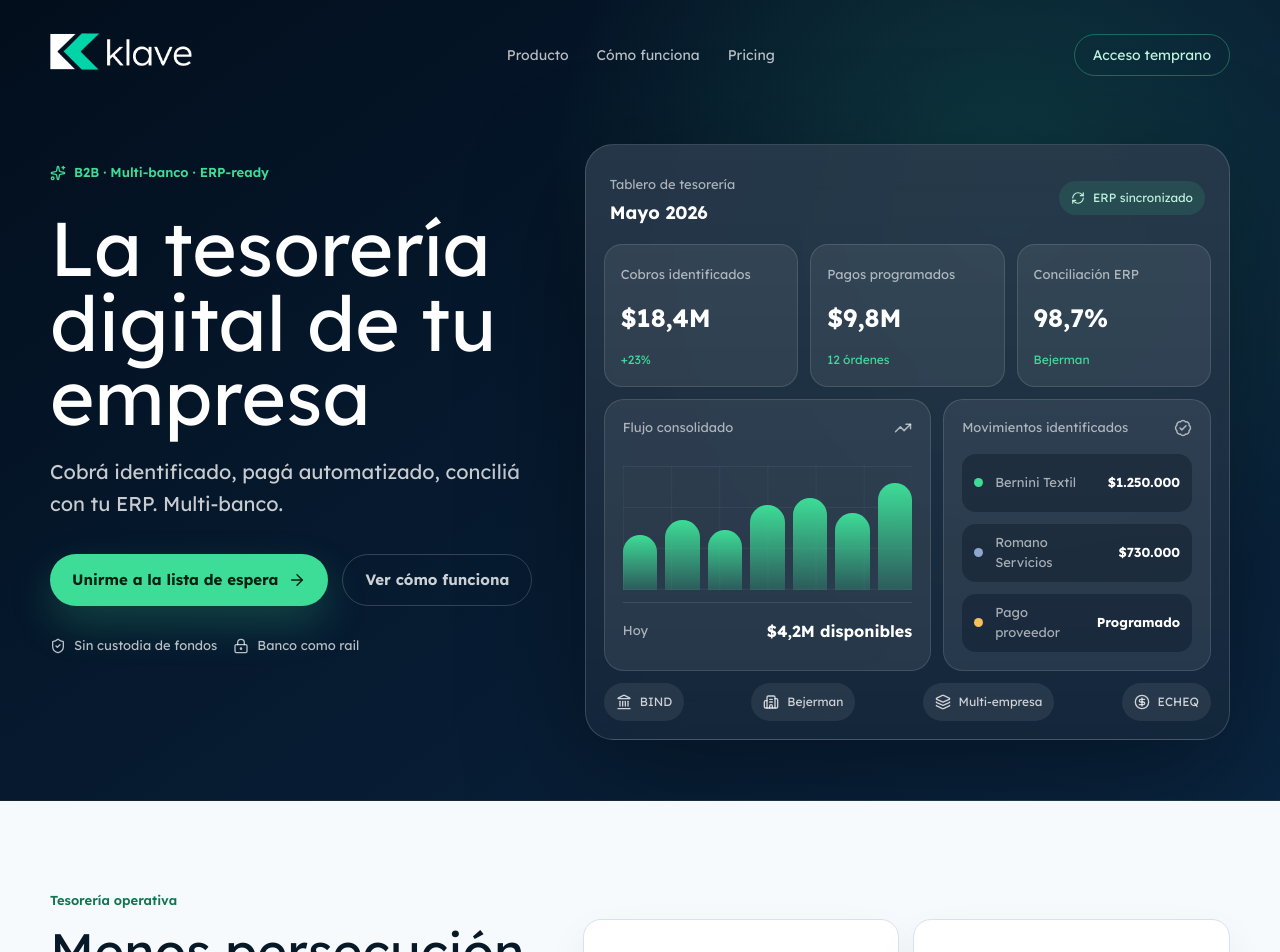
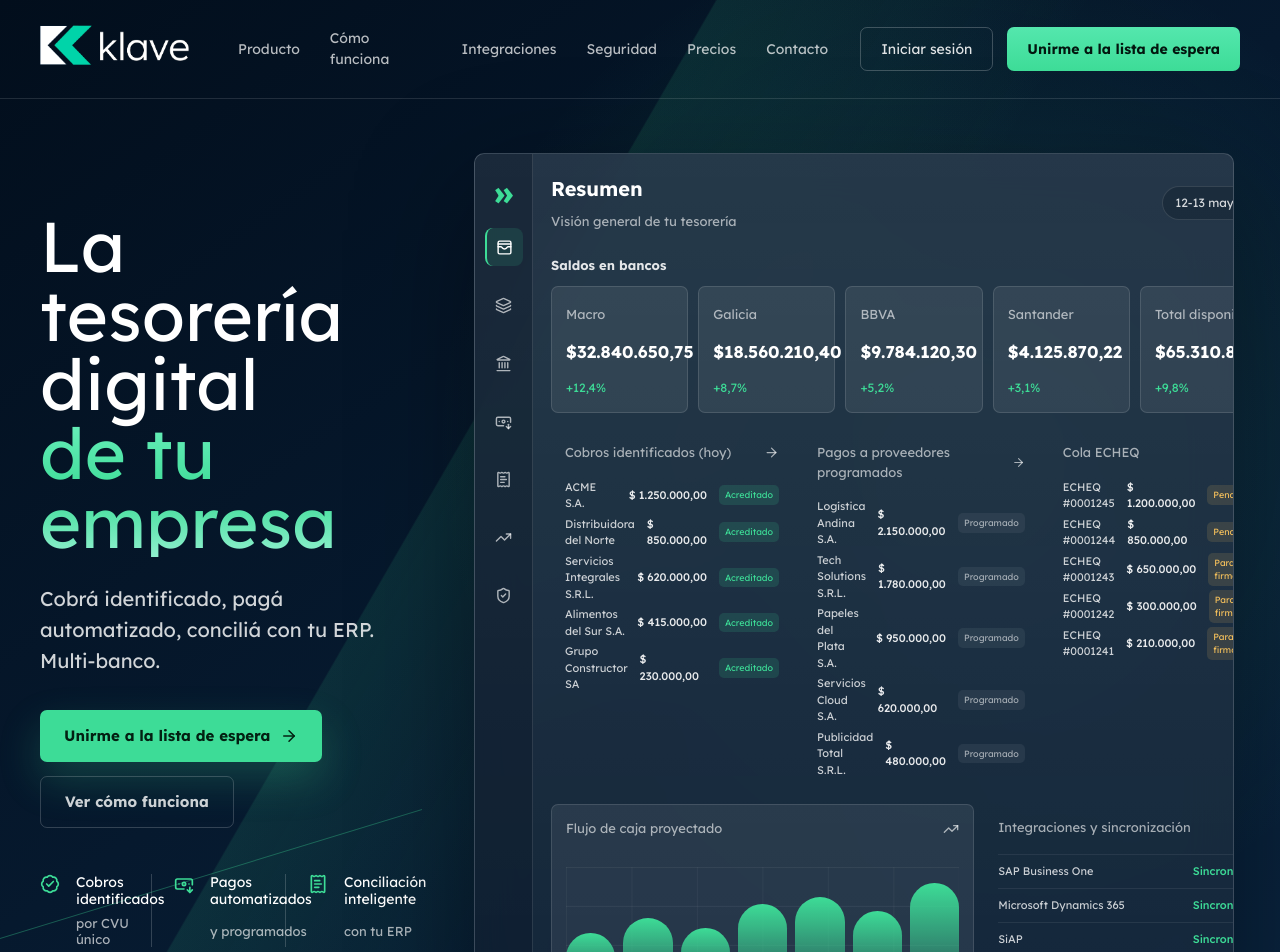
Before and after one commit to gonazurak/klave-landing, a Next.js app: page / in a window 1280 px wide. Shown: the top 952 px of the page. Built offline with nearby package versions, Linux system fonts and the light colour scheme.

Commit message:
Match dark landing concept more closely

```diff
--- a/src/app/globals.css
+++ b/src/app/globals.css
@@ -42,31 +42,57 @@
 }
 
 .hero-shell {
+  position: relative;
   min-height: 100vh;
   overflow: hidden;
   background:
-    radial-gradient(circle at 78% 24%, rgba(61, 220, 151, 0.16), transparent 28rem),
-    linear-gradient(145deg, #020e1c 0%, #06192e 46%, #0a2540 100%);
+    linear-gradient(120deg, transparent 0 36%, rgba(61, 220, 151, 0.11) 36.1%, transparent 55%),
+    radial-gradient(circle at 74% 36%, rgba(61, 220, 151, 0.14), transparent 32rem),
+    linear-gradient(145deg, #020e1c 0%, #06192e 44%, #0a2540 100%);
   border-bottom: 1px solid rgba(255, 255, 255, 0.08);
+}
+
+.hero-shell::before {
+  content: "";
+  position: absolute;
+  left: -12vw;
+  bottom: 11vh;
+  width: 45vw;
+  height: 30vh;
+  border-top: 1px solid rgba(61, 220, 151, 0.34);
+  border-bottom: 1px solid rgba(61, 220, 151, 0.16);
+  transform: skewY(-17deg);
+  box-shadow:
+    0 36px 0 rgba(61, 220, 151, 0.22),
+    0 72px 0 rgba(61, 220, 151, 0.16),
+    0 108px 0 rgba(61, 220, 151, 0.12);
+  pointer-events: none;
 }
 
 .hero-grid {
   display: grid;
-  grid-template-columns: minmax(0, 0.86fr) minmax(520px, 1.14fr);
-  gap: 48px;
-  width: min(1180px, calc(100% - 48px));
-  min-height: 100vh;
+  grid-template-columns: minmax(380px, 0.72fr) minmax(760px, 1.28fr);
+  gap: 54px;
+  width: min(1440px, calc(100% - 80px));
+  min-height: calc(100vh - 126px);
   margin: 0 auto;
-  padding: 28px 0 56px;
+  padding: 54px 0 36px;
 }
 
 .site-header {
-  grid-column: 1 / -1;
+  position: relative;
+  z-index: 3;
+  border-bottom: 1px solid rgba(255, 255, 255, 0.12);
+}
+
+.header-inner {
   display: grid;
   grid-template-columns: auto 1fr auto;
   align-items: center;
-  gap: 28px;
-  height: 54px;
+  gap: 32px;
+  width: min(1440px, calc(100% - 80px));
+  height: 98px;
+  margin: 0 auto;
 }
 
 .brand {
@@ -76,7 +102,7 @@
 
 .brand img {
   display: block;
-  width: 158px;
+  width: 166px;
   height: auto;
 }
 
@@ -84,9 +110,15 @@
   justify-self: center;
   display: flex;
   align-items: center;
-  gap: 28px;
+  gap: 30px;
   color: rgba(255, 255, 255, 0.72);
   font-size: 14px;
+}
+
+.header-actions {
+  display: flex;
+  align-items: center;
+  gap: 14px;
 }
 
 .nav-links a,
@@ -108,11 +140,25 @@
   display: inline-flex;
   align-items: center;
   justify-content: center;
-  min-height: 42px;
-  padding: 0 18px;
-  border: 1px solid rgba(61, 220, 151, 0.36);
-  border-radius: 999px;
-  color: var(--aqua-soft);
+  min-height: 44px;
+  padding: 0 20px;
+  border: 0;
+  border-radius: 7px;
+  background: linear-gradient(180deg, #54e7ad, var(--aqua));
+  color: #03160f;
+  font-size: 14px;
+  font-weight: 650;
+}
+
+.login-link {
+  display: inline-flex;
+  align-items: center;
+  justify-content: center;
+  min-height: 44px;
+  padding: 0 20px;
+  border: 1px solid rgba(255, 255, 255, 0.22);
+  border-radius: 7px;
+  color: rgba(255, 255, 255, 0.88);
   font-size: 14px;
 }
 
@@ -124,7 +170,9 @@
 
 .hero-copy {
   align-self: center;
-  padding-bottom: 8vh;
+  position: relative;
+  z-index: 2;
+  padding-bottom: 3vh;
 }
 
 .eyebrow,
@@ -139,19 +187,28 @@
 }
 
 .hero-copy h1 {
-  max-width: 680px;
-  margin: 24px 0 22px;
-  font-size: clamp(48px, 6vw, 76px);
+  max-width: 520px;
+  margin: 0 0 26px;
+  font-size: clamp(54px, 5.5vw, 78px);
   line-height: 0.98;
   letter-spacing: 0;
+}
+
+.hero-copy h1 span {
+  display: block;
+  color: var(--aqua);
+  background: linear-gradient(180deg, #69efbb 0%, #3ddc97 54%, #8ff0ce 100%);
+  -webkit-background-clip: text;
+  background-clip: text;
+  -webkit-text-fill-color: transparent;
 }
 
 .hero-copy p {
   max-width: 560px;
   margin: 0;
-  color: rgba(255, 255, 255, 0.78);
+  color: rgba(255, 255, 255, 0.82);
   font-size: 20px;
-  line-height: 1.6;
+  line-height: 1.55;
 }
 
 .hero-actions {
@@ -168,8 +225,8 @@
   justify-content: center;
   gap: 10px;
   min-height: 52px;
-  border-radius: 999px;
-  padding: 0 22px;
+  border-radius: 7px;
+  padding: 0 24px;
   font-size: 15px;
   font-weight: 650;
 }
@@ -190,32 +247,94 @@
   color: rgba(255, 255, 255, 0.8);
 }
 
-.trust-row {
-  display: flex;
-  flex-wrap: wrap;
-  gap: 16px;
-  margin-top: 30px;
+.value-strip {
+  display: grid;
+  grid-template-columns: repeat(3, 1fr);
+  gap: 22px;
+  margin-top: 46px;
+  max-width: 570px;
 }
 
-.trust-row span {
-  display: inline-flex;
-  align-items: center;
-  gap: 8px;
-  color: rgba(255, 255, 255, 0.72);
+.value-strip span {
+  display: grid;
+  grid-template-columns: 24px 1fr;
+  gap: 8px 12px;
+  align-items: start;
+  min-width: 0;
+  color: white;
+  font-size: 14px;
+  line-height: 1.2;
+  padding-right: 18px;
+  border-right: 1px solid rgba(255, 255, 255, 0.18);
+}
+
+.value-strip span:last-child {
+  border-right: 0;
+}
+
+.value-strip svg {
+  color: var(--aqua);
+  grid-row: span 2;
+}
+
+.value-strip small {
+  color: rgba(255, 255, 255, 0.66);
   font-size: 13px;
 }
 
 .hero-product {
   align-self: center;
+  position: relative;
+  z-index: 2;
+  display: grid;
+  grid-template-columns: 58px 1fr;
   min-width: 0;
-  padding: 18px;
+  min-height: 720px;
+  padding: 0;
   border: 1px solid rgba(255, 255, 255, 0.16);
-  border-radius: 28px;
+  border-radius: 10px;
   background:
     linear-gradient(180deg, rgba(255, 255, 255, 0.13), rgba(255, 255, 255, 0.055)),
     rgba(6, 25, 46, 0.82);
   box-shadow: 0 36px 120px rgba(0, 0, 0, 0.36);
   backdrop-filter: blur(22px);
+  overflow: hidden;
+}
+
+.app-sidebar {
+  display: flex;
+  flex-direction: column;
+  align-items: center;
+  gap: 20px;
+  padding: 22px 0;
+  border-right: 1px solid rgba(255, 255, 255, 0.12);
+  background: rgba(1, 13, 27, 0.28);
+}
+
+.app-mark {
+  color: var(--aqua);
+  font-size: 32px;
+  font-weight: 800;
+  line-height: 1;
+}
+
+.app-sidebar span {
+  display: grid;
+  place-items: center;
+  width: 38px;
+  height: 38px;
+  border-radius: 8px;
+  color: rgba(255, 255, 255, 0.66);
+}
+
+.app-sidebar .active {
+  color: white;
+  background: rgba(61, 220, 151, 0.12);
+  border-left: 2px solid var(--aqua);
+}
+
+.app-content {
+  padding: 20px 18px 18px;
 }
 
 .product-topbar,
@@ -230,7 +349,7 @@
 
 .product-topbar {
   gap: 18px;
-  padding: 8px 6px 18px;
+  padding: 0 0 24px;
 }
 
 .product-topbar span,
@@ -245,8 +364,8 @@
 
 .product-topbar strong {
   display: block;
-  margin-top: 4px;
-  font-size: 18px;
+  margin-bottom: 4px;
+  font-size: 20px;
 }
 
 .sync-pill {
@@ -256,15 +375,24 @@
   min-height: 34px;
   padding: 0 12px;
   border-radius: 999px;
-  background: rgba(61, 220, 151, 0.12);
-  color: var(--aqua-soft);
+  border: 1px solid rgba(255, 255, 255, 0.12);
+  background: rgba(2, 14, 28, 0.24);
+  color: rgba(255, 255, 255, 0.82);
   font-size: 12px;
+}
+
+.panel-label {
+  display: block;
+  margin-bottom: 10px;
+  color: rgba(255, 255, 255, 0.88);
+  font-size: 13px;
+  font-weight: 650;
 }
 
 .metric-grid {
   display: grid;
-  grid-template-columns: repeat(3, 1fr);
-  gap: 12px;
+  grid-template-columns: repeat(5, minmax(0, 1fr));
+  gap: 10px;
 }
 
 .metric-card,
@@ -279,14 +407,14 @@
 
 .metric-card {
   min-height: 118px;
-  border-radius: 18px;
-  padding: 16px;
+  border-radius: 7px;
+  padding: 14px;
 }
 
 .metric-card strong {
   display: block;
   margin: 14px 0 10px;
-  font-size: 25px;
+  font-size: 17px;
 }
 
 .metric-card small {
@@ -296,16 +424,18 @@
 
 .dashboard-main {
   display: grid;
-  grid-template-columns: 1.1fr 0.9fr;
-  gap: 12px;
-  margin-top: 12px;
+  grid-template-columns: 1fr 1.06fr 0.9fr;
+  gap: 10px;
+  margin-top: 16px;
 }
 
 .cash-panel,
-.activity-panel {
-  min-height: 264px;
-  border-radius: 20px;
-  padding: 18px;
+.activity-panel,
+.table-panel,
+.sync-panel {
+  min-height: 236px;
+  border-radius: 7px;
+  padding: 14px;
 }
 
 .panel-heading {
@@ -318,7 +448,7 @@
   grid-template-columns: repeat(7, 1fr);
   align-items: end;
   gap: 8px;
-  height: 148px;
+  height: 142px;
   padding: 12px 0;
 }
 
@@ -348,6 +478,70 @@
 .cash-row {
   border-top: 1px solid rgba(255, 255, 255, 0.1);
   padding-top: 16px;
+}
+
+.table-list {
+  display: grid;
+  gap: 4px;
+}
+
+.table-row,
+.sync-row {
+  display: grid;
+  grid-template-columns: 1fr auto auto;
+  gap: 12px;
+  align-items: center;
+  min-height: 32px;
+  color: rgba(255, 255, 255, 0.78);
+  font-size: 11px;
+}
+
+.table-row strong {
+  color: rgba(255, 255, 255, 0.9);
+  font-size: 11px;
+  font-weight: 500;
+}
+
+.table-row small {
+  border-radius: 5px;
+  background: rgba(61, 220, 151, 0.14);
+  color: var(--aqua);
+  padding: 3px 6px;
+  font-size: 9px;
+}
+
+.table-row small.muted {
+  color: rgba(255, 255, 255, 0.58);
+  background: rgba(255, 255, 255, 0.06);
+}
+
+.table-row small.warning {
+  color: #f6c15c;
+  background: rgba(246, 193, 92, 0.13);
+}
+
+.dashboard-bottom {
+  display: grid;
+  grid-template-columns: 1.3fr 0.9fr;
+  gap: 10px;
+  margin-top: 12px;
+}
+
+.dashboard-bottom .cash-panel,
+.dashboard-bottom .sync-panel {
+  min-height: 198px;
+}
+
+.sync-row {
+  grid-template-columns: 1fr auto;
+  min-height: 34px;
+  border-top: 1px solid rgba(255, 255, 255, 0.07);
+}
+
+.sync-row strong {
+  color: var(--aqua);
+  font-size: 11px;
+  font-weight: 500;
 }
 
 .activity-list {
@@ -398,6 +592,47 @@
   padding: 0 12px;
   color: rgba(255, 255, 255, 0.78);
   font-size: 12px;
+}
+
+.hero-bottom {
+  position: relative;
+  z-index: 2;
+  width: min(1440px, calc(100% - 80px));
+  margin: 0 auto;
+  padding: 28px 0 34px;
+  border-top: 1px solid rgba(255, 255, 255, 0.1);
+}
+
+.hero-bottom p {
+  margin: 0 0 26px;
+  color: rgba(255, 255, 255, 0.68);
+  text-align: center;
+  font-size: 18px;
+}
+
+.benefit-grid {
+  display: grid;
+  grid-template-columns: repeat(4, 1fr);
+  gap: 0;
+}
+
+.benefit-grid span {
+  display: flex;
+  align-items: center;
+  justify-content: center;
+  gap: 14px;
+  min-height: 42px;
+  border-right: 1px solid rgba(255, 255, 255, 0.14);
+  color: rgba(255, 255, 255, 0.86);
+  font-size: 16px;
+}
+
+.benefit-grid span:last-child {
+  border-right: 0;
+}
+
+.benefit-grid svg {
+  color: rgba(255, 255, 255, 0.8);
 }
 
 .problem-band,
@@ -605,7 +840,7 @@
   font-weight: 700;
 }
 
-@media (max-width: 980px) {
+@media (max-width: 1180px) {
   .hero-grid,
   .problem-grid,
   .pricing-layout,
@@ -626,9 +861,14 @@
     display: none;
   }
 
-  .site-header {
+  .header-inner {
     grid-template-columns: auto auto;
     justify-content: space-between;
+    width: min(100% - 48px, 1180px);
+  }
+
+  .header-actions {
+    gap: 10px;
   }
 
   .hero-product {
@@ -655,8 +895,17 @@
     height: auto;
   }
 
+  .header-inner {
+    width: min(100% - 32px, 1180px);
+    height: 78px;
+  }
+
   .brand img {
     width: 132px;
+  }
+
+  .login-link {
+    display: none;
   }
 
   .nav-cta {
@@ -679,8 +928,20 @@
     width: 100%;
   }
 
+  .value-strip,
+  .benefit-grid {
+    grid-template-columns: 1fr;
+  }
+
+  .value-strip span,
+  .benefit-grid span {
+    border-right: 0;
+    justify-content: flex-start;
+  }
+
   .metric-grid,
   .dashboard-main,
+  .dashboard-bottom,
   .pain-grid,
   .flow-grid,
   .plans-grid {
@@ -690,6 +951,12 @@
   .hero-product {
     border-radius: 22px;
     padding: 14px;
+    grid-template-columns: 1fr;
+    min-height: auto;
+  }
+
+  .app-sidebar {
+    display: none;
   }
 
   .product-topbar {
--- a/src/app/page.tsx
+++ b/src/app/page.tsx
@@ -2,18 +2,14 @@
   ArrowRight,
   BadgeCheck,
   BanknoteArrowDown,
-  Building2,
-  ChevronRight,
   CircleDollarSign,
   Clock3,
   FileCheck2,
   Landmark,
   Layers3,
-  LockKeyhole,
   ReceiptText,
   RefreshCw,
   ShieldCheck,
-  Sparkles,
   TrendingUp,
   WalletCards,
   Zap,
@@ -23,9 +19,11 @@
 const logoSrc = "/brand/klave-logo-inverse-transparent.png";
 
 const metrics = [
-  { label: "Cobros identificados", value: "$18,4M", trend: "+23%" },
-  { label: "Pagos programados", value: "$9,8M", trend: "12 órdenes" },
-  { label: "Conciliación ERP", value: "98,7%", trend: "Bejerman" },
+  { label: "Macro", value: "$32.840.650,75", trend: "+12,4%" },
+  { label: "Galicia", value: "$18.560.210,40", trend: "+8,7%" },
+  { label: "BBVA", value: "$9.784.120,30", trend: "+5,2%" },
+  { label: "Santander", value: "$4.125.870,22", trend: "+3,1%" },
+  { label: "Total disponible", value: "$65.310.851,67", trend: "+9,8%" },
 ];
 
 const flows = [
@@ -40,6 +38,13 @@
   "Horas conciliando pagos",
   "Cuentas y bancos separados",
   "ECHEQs fuera del tablero",
+];
+
+const bottomBenefits = [
+  { icon: Landmark, title: "Multi-banco" },
+  { icon: Clock3, title: "Visibilidad en tiempo real" },
+  { icon: BanknoteArrowDown, title: "Automatización de pagos" },
+  { icon: ReceiptText, title: "Conciliación con tu ERP" },
 ];
 
 const plans = [
@@ -62,39 +67,35 @@
   );
 }
 
-function FlowArrow() {
-  return (
-    <div className="flow-arrow" aria-hidden="true">
-      <ChevronRight size={18} />
-    </div>
-  );
-}
-
 export default function Home() {
   return (
     <main>
       <section className="hero-shell">
-        <div className="hero-grid">
         <header className="site-header">
+          <div className="header-inner">
             <a className="brand" href="#top" aria-label="Klave">
               <Image src={logoSrc} alt="Klave" width={491} height={158} priority />
             </a>
             <nav className="nav-links" aria-label="Principal">
               <a href="#producto">Producto</a>
               <a href="#flujo">Cómo funciona</a>
-              <a href="#pricing">Pricing</a>
+              <a href="#integraciones">Integraciones</a>
+              <a href="#seguridad">Seguridad</a>
+              <a href="#pricing">Precios</a>
+              <a href="#waitlist">Contacto</a>
             </nav>
-            <a className="nav-cta" href="#waitlist">
-              Acceso temprano
-            </a>
+            <div className="header-actions">
+              <a className="login-link" href="#waitlist">Iniciar sesión</a>
+              <a className="nav-cta" href="#waitlist">Unirme a la lista de espera</a>
+            </div>
+          </div>
           </header>
 
+        <div className="hero-grid">
           <div className="hero-copy" id="top">
-            <div className="eyebrow">
-              <Sparkles size={16} />
-              B2B · Multi-banco · ERP-ready
-            </div>
-            <h1>La tesorería digital de tu empresa</h1>
+            <h1>
+              La tesorería digital <span>de tu empresa</span>
+            </h1>
             <p>
               Cobrá identificado, pagá automatizado, conciliá con tu ERP.
               Multi-banco.
@@ -108,30 +109,49 @@
                 Ver cómo funciona
               </a>
             </div>
-            <div className="trust-row" aria-label="Señales de confianza">
+            <div className="value-strip" aria-label="Beneficios principales">
               <span>
-                <ShieldCheck size={16} />
-                Sin custodia de fondos
+                <BadgeCheck size={20} />
+                Cobros identificados
+                <small>por CVU único</small>
               </span>
               <span>
-                <LockKeyhole size={16} />
-                Banco como rail
+                <BanknoteArrowDown size={20} />
+                Pagos automatizados
+                <small>y programados</small>
+              </span>
+              <span>
+                <ReceiptText size={20} />
+                Conciliación inteligente
+                <small>con tu ERP</small>
               </span>
             </div>
           </div>
 
           <div className="hero-product" id="producto" aria-label="Vista producto Klave">
+            <aside className="app-sidebar" aria-hidden="true">
+              <div className="app-mark">»</div>
+              <span className="active"><WalletCards size={17} /></span>
+              <span><Layers3 size={17} /></span>
+              <span><Landmark size={17} /></span>
+              <span><BanknoteArrowDown size={17} /></span>
+              <span><ReceiptText size={17} /></span>
+              <span><TrendingUp size={17} /></span>
+              <span><ShieldCheck size={17} /></span>
+            </aside>
+
+            <div className="app-content">
               <div className="product-topbar">
                 <div>
-                <span>Tablero de tesorería</span>
-                <strong>Mayo 2026</strong>
+                  <strong>Resumen</strong>
+                  <span>Visión general de tu tesorería</span>
                 </div>
                 <div className="sync-pill">
-                <RefreshCw size={14} />
-                ERP sincronizado
+                  12-13 may 2026
                 </div>
               </div>
 
+              <span className="panel-label">Saldos en bancos</span>
               <div className="metric-grid">
                 {metrics.map((metric) => (
                   <article className="metric-card" key={metric.label}>
@@ -143,61 +163,107 @@
               </div>
 
               <div className="dashboard-main">
-              <section className="cash-panel">
+                <section className="table-panel">
                   <div className="panel-heading">
-                  <span>Flujo consolidado</span>
-                  <TrendingUp size={18} />
+                    <span>Cobros identificados (hoy)</span>
+                    <ArrowRight size={15} />
                   </div>
-                <MiniTrend />
-                <div className="cash-row">
-                  <span>Hoy</span>
-                  <strong>$4,2M disponibles</strong>
+                  <div className="table-list">
+                    {[
+                      ["ACME S.A.", "$ 1.250.000,00", "Acreditado"],
+                      ["Distribuidora del Norte", "$ 850.000,00", "Acreditado"],
+                      ["Servicios Integrales S.R.L.", "$ 620.000,00", "Acreditado"],
+                      ["Alimentos del Sur S.A.", "$ 415.000,00", "Acreditado"],
+                      ["Grupo Constructor SA", "$ 230.000,00", "Acreditado"],
+                    ].map(([name, amount, status]) => (
+                      <div className="table-row" key={name}>
+                        <span>{name}</span>
+                        <strong>{amount}</strong>
+                        <small>{status}</small>
+                      </div>
+                    ))}
                   </div>
                 </section>
 
-              <section className="activity-panel">
+                <section className="table-panel">
                   <div className="panel-heading">
-                  <span>Movimientos identificados</span>
-                  <BadgeCheck size={18} />
+                    <span>Pagos a proveedores programados</span>
+                    <ArrowRight size={15} />
                   </div>
-                <div className="activity-list">
-                  <div>
-                    <span className="dot aqua" />
-                    <p>Bernini Textil</p>
-                    <strong>$1.250.000</strong>
+                  <div className="table-list">
+                    {[
+                      ["Logística Andina S.A.", "$ 2.150.000,00", "Programado"],
+                      ["Tech Solutions S.R.L.", "$ 1.780.000,00", "Programado"],
+                      ["Papeles del Plata S.A.", "$ 950.000,00", "Programado"],
+                      ["Servicios Cloud S.A.", "$ 620.000,00", "Programado"],
+                      ["Publicidad Total S.R.L.", "$ 480.000,00", "Programado"],
+                    ].map(([name, amount, status]) => (
+                      <div className="table-row" key={name}>
+                        <span>{name}</span>
+                        <strong>{amount}</strong>
+                        <small className="muted">{status}</small>
                       </div>
-                  <div>
-                    <span className="dot blue" />
-                    <p>Romano Servicios</p>
-                    <strong>$730.000</strong>
+                    ))}
                   </div>
-                  <div>
-                    <span className="dot amber" />
-                    <p>Pago proveedor</p>
-                    <strong>Programado</strong>
+                </section>
+
+                <section className="table-panel echeq-panel">
+                  <div className="panel-heading">
+                    <span>Cola ECHEQ</span>
+                    <CircleDollarSign size={15} />
                   </div>
+                  <div className="table-list">
+                    {[
+                      ["ECHEQ #0001245", "$ 1.200.000,00", "Pendiente"],
+                      ["ECHEQ #0001244", "$ 850.000,00", "Pendiente"],
+                      ["ECHEQ #0001243", "$ 650.000,00", "Para firmar"],
+                      ["ECHEQ #0001242", "$ 300.000,00", "Para firmar"],
+                      ["ECHEQ #0001241", "$ 210.000,00", "Para firmar"],
+                    ].map(([name, amount, status]) => (
+                      <div className="table-row" key={name}>
+                        <span>{name}</span>
+                        <strong>{amount}</strong>
+                        <small className="warning">{status}</small>
+                      </div>
+                    ))}
                   </div>
                 </section>
               </div>
 
-            <div className="bank-strip">
-              <span>
-                <Landmark size={16} />
-                BIND
+              <div className="dashboard-bottom">
+                <section className="cash-panel">
+                  <div className="panel-heading">
+                    <span>Flujo de caja proyectado</span>
+                    <TrendingUp size={16} />
+                  </div>
+                  <MiniTrend />
+                </section>
+                <section className="sync-panel">
+                  <div className="panel-heading">
+                    <span>Integraciones y sincronización</span>
+                    <RefreshCw size={16} />
+                  </div>
+                  {["SAP Business One", "Microsoft Dynamics 365", "SiAP", "Bancos (4)"].map((item) => (
+                    <div className="sync-row" key={item}>
+                      <span>{item}</span>
+                      <strong>Sincronizado</strong>
+                    </div>
+                  ))}
+                </section>
+              </div>
+            </div>
+          </div>
+        </div>
+
+        <div className="hero-bottom">
+          <p>Todo lo que tu tesorería necesita, en un solo lugar</p>
+          <div className="benefit-grid">
+            {bottomBenefits.map((item) => (
+              <span key={item.title}>
+                <item.icon size={22} />
+                {item.title}
               </span>
-              <span>
-                <Building2 size={16} />
-                Bejerman
-              </span>
-              <span>
-                <Layers3 size={16} />
-                Multi-empresa
-              </span>
-              <span>
-                <CircleDollarSign size={16} />
-                ECHEQ
-              </span>
-            </div>
+            ))}
           </div>
         </div>
       </section>
@@ -231,7 +297,11 @@
                 <item.icon size={24} />
                 <h3>{item.title}</h3>
                 <p>{item.text}</p>
-                {index < flows.length - 1 ? <FlowArrow /> : null}
+                {index < flows.length - 1 ? (
+                  <div className="flow-arrow" aria-hidden="true">
+                    <ArrowRight size={18} />
+                  </div>
+                ) : null}
               </div>
             ))}
           </div>
```
Lines whose indentation alone changed are shown as unchanged.
